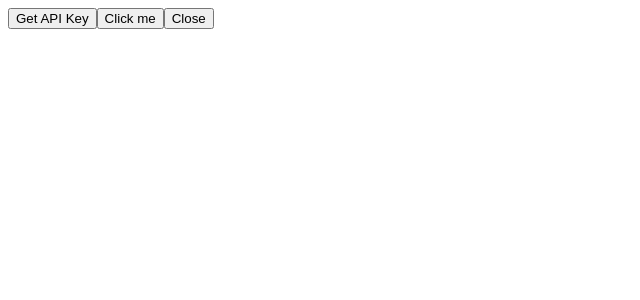
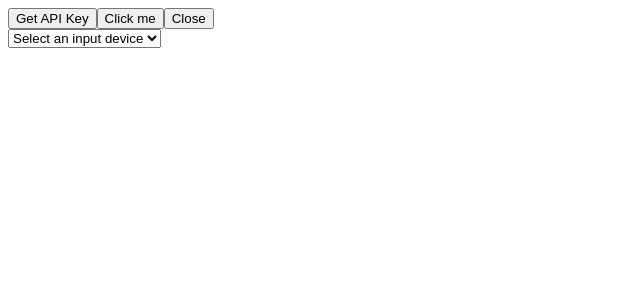
Before and after one commit to Kuba-Walczak/pja-captions, a React (Vite) app in the folder src/renderer/: page / in a window 1280 px wide. Shown: the top 300 px of the page, without its empty margins (0-640 px from the left). Built offline with nearby package versions, Linux system fonts and the light colour scheme.

Commit message:
Added audio device selection

```diff
--- a/src/renderer/src/App.tsx
+++ b/src/renderer/src/App.tsx
@@ -1,7 +1,7 @@
 import React from 'react'
 import { WebSocketClient } from './assets/webSocketClient';
 
-function App() {
+export default function App() {
 
   let wsClient: WebSocketClient;
 
@@ -13,5 +13,3 @@ function App() {
     </div>
   )
 }
-
-export default App
--- a/src/renderer/src/assets/webSocketClient.ts
+++ b/src/renderer/src/assets/webSocketClient.ts
@@ -1,3 +1,5 @@
+import { getSelectedInputDevice } from '../components/audioDevice';
+
 export class WebSocketClient {
 
     private socket: WebSocket;
@@ -36,7 +38,8 @@ export class WebSocketClient {
     }
 
     test() {
-        console.log(this.socket.readyState);
+        while (true) {
+        };
     }
 
     close() {
--- /dev/null
+++ b/src/renderer/src/components/audioDevice.tsx
@@ -0,0 +1,32 @@
+import React,{ useEffect, useState } from 'react';
+
+let selectedInputDevice: MediaDeviceInfo | undefined;
+
+export function getSelectedInputDevice() {
+    return selectedInputDevice;
+}
+
+export default function AudioDevice() {
+
+    const [inputDevices, setInputDevices] = useState<MediaDeviceInfo[]>([]);
+
+    useEffect(() => {
+        getInputDevices();
+        navigator.mediaDevices.addEventListener('devicechange', getInputDevices);
+    }, []);
+
+    function getInputDevices() {
+        navigator.mediaDevices.enumerateDevices().then(devices => {
+            setInputDevices(devices.filter(device => device.kind === 'audioinput'));
+        });
+    }
+
+    return (
+        <select onChange={(e) => {
+            selectedInputDevice = inputDevices.find(device => device.deviceId === e.currentTarget.value)
+        }}>
+            <option>Select an input device</option>
+            {inputDevices.map((device) => <option value={device.deviceId}>{device.label}</option>)}
+        </select>
+    )
+}
--- a/src/renderer/src/main.tsx
+++ b/src/renderer/src/main.tsx
@@ -1,9 +1,11 @@
 import React, { StrictMode } from 'react'
 import { createRoot } from 'react-dom/client'
 import App from './App'
+import AudioDevice from './components/audioDevice'
 
 createRoot(document.getElementById('root')!).render(
   <StrictMode>
     <App />
+    <AudioDevice />
   </StrictMode>
 )
```
